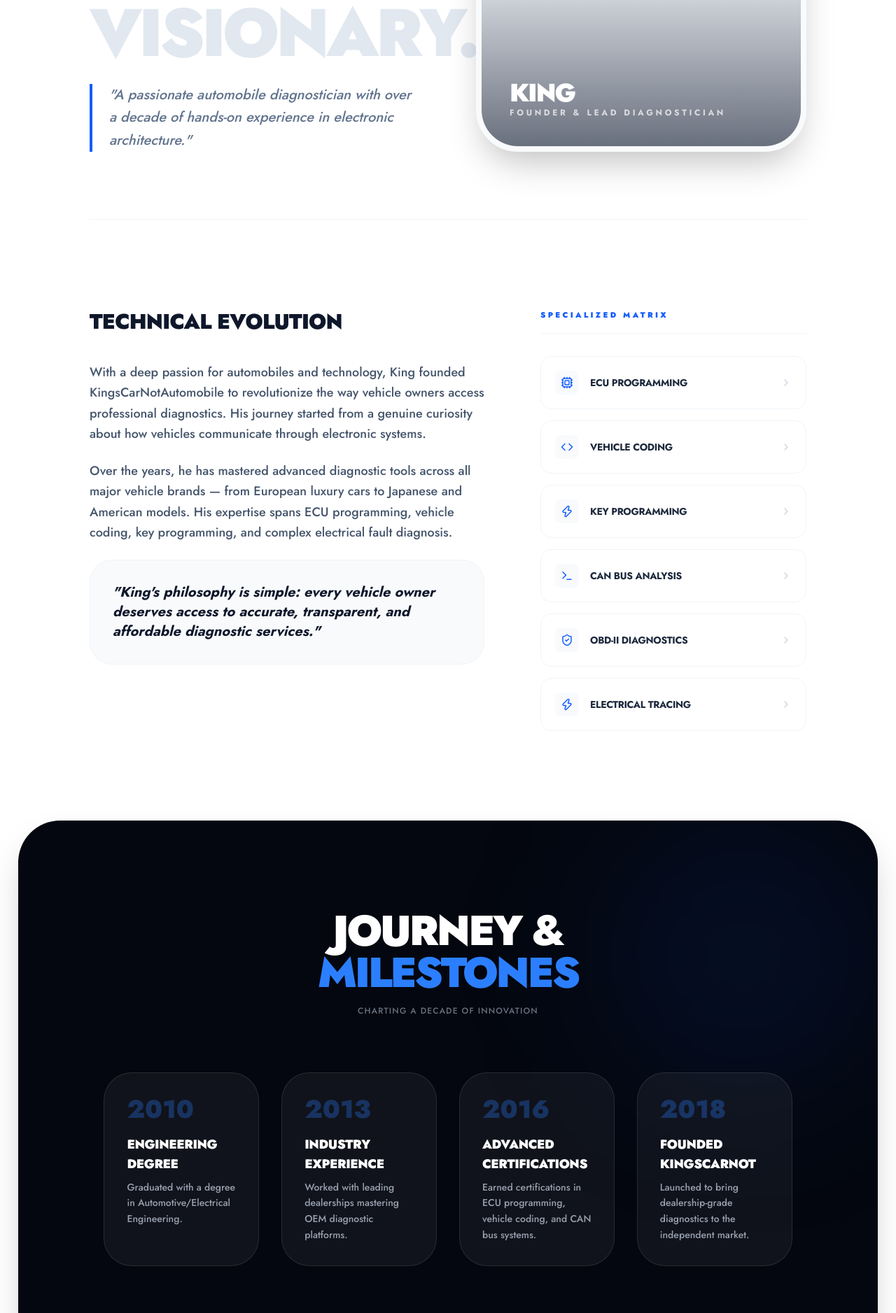
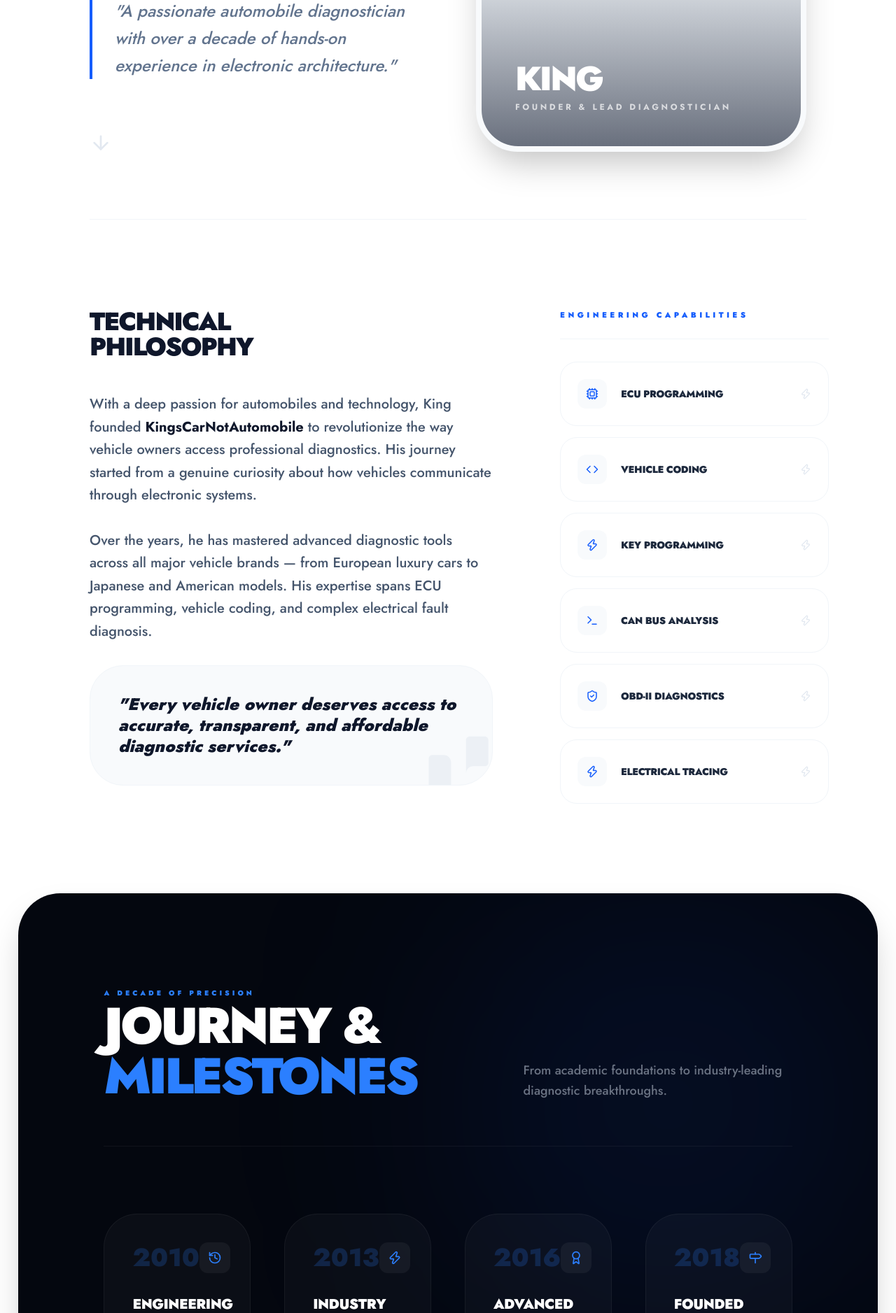
Before and after one commit to Bellomubaraq875/kingscarnotautomobile, a Next.js app: page /founder in a window 1280 px wide. Shown: the part 549-2426 px from the top of the page at 70% size. Built offline with nearby package versions, Linux system fonts and the light colour scheme.

Commit message:
founder page completed

```diff
--- a/app/founder/page.tsx
+++ b/app/founder/page.tsx
@@ -10,8 +10,9 @@
     Zap,
     History,
     Award,
-    ChevronRight,
-    Code
+    Milestone,
+    Code,
+    ArrowDown
 } from 'lucide-react';
 
 const FounderPage = () => {
@@ -25,80 +26,104 @@
     ];
 
     const milestones = [
-        { year: "2010", title: "Engineering Degree", desc: "Graduated with a degree in Automotive/Electrical Engineering." },
-        { year: "2013", title: "Industry Experience", desc: "Worked with leading dealerships mastering OEM diagnostic platforms." },
-        { year: "2016", title: "Advanced Certifications", desc: "Earned certifications in ECU programming, vehicle coding, and CAN bus systems." },
-        { year: "2018", title: "Founded KingsCarNot", desc: "Launched to bring dealership-grade diagnostics to the independent market." },
+        {
+            year: "2010",
+            title: "Engineering Degree",
+            desc: "Graduated with a degree in Automotive/Electrical Engineering.",
+            icon: <History size={20} />
+        },
+        {
+            year: "2013",
+            title: "Industry Experience",
+            desc: "Worked with leading dealerships mastering OEM diagnostic platforms.",
+            icon: <Zap size={20} />
+        },
+        {
+            year: "2016",
+            title: "Advanced Certifications",
+            desc: "Earned certifications in ECU programming, vehicle coding, and CAN bus systems.",
+            icon: <Award size={20} />
+        },
+        {
+            year: "2018",
+            title: "Founded KingsCarNot",
+            desc: "Launched the company to bring dealership-grade diagnostics to everyone.",
+            icon: <Milestone size={20} />
+        }
     ];
 
     return (
         <main className="min-h-screen bg-white pb-32">
 
-            {/* 1. EDITORIAL HERO SECTION */}
-            <section className="relative pt-44 pb-24 w-[80%] max-w-[1400px] mx-auto border-b border-slate-100">
+            {/* 1. HERO SECTION: THE VISIONARY */}
+            <section className="relative pt-44 pb-24 w-[80%] max-w-[1500px] mx-auto border-b border-slate-100">
                 <div className="grid grid-cols-1 lg:grid-cols-2 gap-20 items-end">
-                    <div className="space-y-8">
+                    <div className="space-y-10">
                         <div className="flex items-center gap-3">
                             <span className="w-12 h-[2px] bg-blue-600"></span>
-                            <span className="text-[10px] font-black tracking-[0.4em] text-blue-600 uppercase">The Visionary</span>
+                            <span className="text-[10px] font-black tracking-[0.4em] text-blue-600 uppercase">Founder & Lead Engineer</span>
                         </div>
                         <h1 className="text-6xl md:text-8xl font-black text-slate-900 tracking-tighter leading-[0.85] uppercase">
                             Meet The <br /> <span className="text-slate-200">Visionary.</span>
                         </h1>
-                        <p className="text-xl text-slate-500 font-medium leading-relaxed max-w-lg italic border-l-4 border-blue-600 pl-6">
+                        <p className="text-xl md:text-2xl text-slate-500 font-medium leading-relaxed max-w-lg italic border-l-4 border-blue-600 pl-8">
                             "A passionate automobile diagnostician with over a decade of hands-on experience in electronic architecture."
                         </p>
+                        <motion.div animate={{ y: [0, 10, 0] }} transition={{ repeat: Infinity, duration: 2 }} className="pt-8 hidden lg:block">
+                            <ArrowDown size={32} className="text-slate-200" />
+                        </motion.div>
                     </div>
 
                     <div className="relative aspect-[4/5] rounded-[60px] overflow-hidden border-8 border-slate-50 shadow-2xl bg-slate-100 group">
-                        {/* Placeholder for Founder Photo */}
+                        {/* Placeholder for Photo */}
                         <div className="absolute inset-0 flex flex-col items-center justify-center text-slate-300">
                             <History size={48} className="mb-4 opacity-20" />
                             <span className="text-[10px] font-black uppercase tracking-[0.2em]">Upload Coming Soon</span>
                         </div>
-                        {/* Gradient Overlay */}
+
                         <div className="absolute inset-0 bg-gradient-to-t from-slate-900/60 via-transparent to-transparent" />
-                        <div className="absolute bottom-10 left-10 text-white">
-                            <h3 className="text-4xl font-black tracking-tighter uppercase">King</h3>
-                            <p className="text-xs font-bold tracking-[0.3em] uppercase opacity-70">Founder & Lead Diagnostician</p>
+                        <div className="absolute bottom-12 left-12 text-white">
+                            <h3 className="text-5xl font-black tracking-tighter uppercase leading-none">King</h3>
+                            <p className="text-xs font-bold tracking-[0.3em] uppercase opacity-70 mt-2">Founder & Lead Diagnostician</p>
                         </div>
                     </div>
                 </div>
             </section>
 
-            {/* 2. CORE BIOGRAPHY & PHILOSOPHY */}
-            <section className="py-32 w-[80%] max-w-[1400px] mx-auto">
-                <div className="grid grid-cols-1 lg:grid-cols-12 gap-20">
-                    <div className="lg:col-span-7 space-y-10">
-                        <h2 className="text-3xl font-black text-slate-900 tracking-tight uppercase">Technical Evolution</h2>
-                        <div className="space-y-6 text-lg text-slate-600 font-medium leading-relaxed">
+            {/* 2. BIOGRAPHY & TECHNICAL SKILL MATRIX */}
+            <section className="py-32 w-[80%] max-w-[1500px] mx-auto">
+                <div className="grid grid-cols-1 lg:grid-cols-12 gap-24 items-start">
+                    <div className="lg:col-span-7 space-y-12">
+                        <h2 className="text-4xl font-black text-slate-900 tracking-tighter uppercase leading-none">Technical <br /> Philosophy</h2>
+                        <div className="space-y-8 text-xl text-slate-600 font-medium leading-relaxed">
                             <p>
-                                With a deep passion for automobiles and technology, King founded KingsCarNotAutomobile to revolutionize the way vehicle owners access professional diagnostics. His journey started from a genuine curiosity about how vehicles communicate through electronic systems.
+                                With a deep passion for automobiles and technology, King founded <span className="text-slate-900 font-bold">KingsCarNotAutomobile</span> to revolutionize the way vehicle owners access professional diagnostics. His journey started from a genuine curiosity about how vehicles communicate through electronic systems.
                             </p>
                             <p>
-                                Over the years, he has mastered advanced diagnostic tools across all major vehicle brands — from European luxury cars to Japanese and American models. His expertise spans ECU programming, vehicle coding, key programming, and complex electrical fault diagnosis.
+                                Over the years, he has mastered advanced diagnostic tools across all major vehicle brands — from European luxury cars to Japanese and American models. His expertise spans ECU programming, vehicle coding, and complex electrical fault diagnosis.
                             </p>
-                            <div className="bg-slate-50 p-8 rounded-[32px] border border-slate-100">
-                                <p className="text-slate-900 font-bold italic text-xl">
-                                    "King's philosophy is simple: every vehicle owner deserves access to accurate, transparent, and affordable diagnostic services."
+                            <div className="bg-slate-50 p-10 rounded-[48px] border border-slate-100 relative overflow-hidden group">
+                                <QuoteIcon className="absolute -bottom-4 -right-4 w-32 h-32 text-slate-200/50" />
+                                <p className="text-slate-900 font-black italic text-2xl leading-tight relative z-10">
+                                    "Every vehicle owner deserves access to accurate, transparent, and affordable diagnostic services."
                                 </p>
                             </div>
                         </div>
                     </div>
 
-                    {/* Technical Skill Matrix */}
+                    {/* Skill Matrix */}
                     <div className="lg:col-span-5 space-y-8">
-                        <h3 className="text-[11px] font-black text-blue-600 uppercase tracking-[0.3em] border-b border-slate-100 pb-4">Specialized Matrix</h3>
+                        <h3 className="text-[11px] font-black text-blue-600 uppercase tracking-[0.4em] border-b border-slate-100 pb-6">Engineering Capabilities</h3>
                         <div className="grid grid-cols-1 gap-4">
                             {skills.map((skill, i) => (
-                                <div key={i} className="flex items-center justify-between p-5 bg-white border border-slate-100 rounded-2xl hover:border-blue-200 hover:shadow-lg transition-all group">
-                                    <div className="flex items-center gap-4">
-                                        <div className="p-2 bg-slate-50 rounded-lg text-blue-600 group-hover:bg-blue-600 group-hover:text-white transition-all">
+                                <div key={i} className="flex items-center justify-between p-6 bg-white border border-slate-100 rounded-[24px] hover:border-blue-600/30 hover:shadow-xl transition-all group">
+                                    <div className="flex items-center gap-5">
+                                        <div className="p-3 bg-slate-50 rounded-xl text-blue-600 group-hover:bg-blue-600 group-hover:text-white transition-all">
                                             {skill.icon}
                                         </div>
-                                        <span className="text-sm font-bold text-slate-800 uppercase tracking-tight">{skill.name}</span>
+                                        <span className="text-sm font-black text-slate-800 uppercase tracking-tight">{skill.name}</span>
                                     </div>
-                                    <ChevronRight size={16} className="text-slate-300" />
+                                    <Zap size={16} className="text-slate-200 group-hover:text-blue-500 transition-colors" />
                                 </div>
                             ))}
                         </div>
@@ -106,23 +131,52 @@
                 </div>
             </section>
 
-            {/* 3. JOURNEY & MILESTONES (Vertical Timeline) */}
+            {/* 3. JOURNEY & MILESTONES (The Dark Roadmap) */}
             <section className="py-32 bg-[#04070F] text-white rounded-[60px] mx-[2%] shadow-2xl relative overflow-hidden">
-                <div className="absolute top-0 right-0 w-96 h-96 bg-blue-600/10 blur-[120px] rounded-full" />
+                <div className="absolute top-0 right-0 w-[600px] h-[600px] bg-blue-600/10 blur-[150px] rounded-full" />
 
-                <div className="w-[80%] max-w-[1200px] mx-auto space-y-20 relative z-10">
-                    <div className="text-center space-y-4">
-                        <h2 className="text-5xl md:text-6xl font-black tracking-tighter uppercase leading-none">Journey & <br /> <span className="text-blue-500">Milestones</span></h2>
-                        <p className="text-gray-500 font-medium uppercase tracking-widest text-xs">Charting a decade of innovation</p>
+                <div className="relative z-10 w-[80%] max-w-[1400px] mx-auto">
+                    <div className="flex flex-col md:flex-row justify-between items-end gap-10 mb-24 border-b border-white/5 pb-16">
+                        <div className="space-y-4">
+                            <span className="text-[10px] font-black tracking-[0.4em] text-blue-500 uppercase">A Decade of Precision</span>
+                            <h2 className="text-5xl md:text-7xl font-black tracking-tighter uppercase leading-none">
+                                Journey & <br /> <span className="text-blue-500">Milestones</span>
+                            </h2>
+                        </div>
+                        <p className="text-gray-500 text-lg max-w-sm font-medium leading-relaxed">
+                            From academic foundations to industry-leading diagnostic breakthroughs.
+                        </p>
                     </div>
 
-                    <div className="grid grid-cols-1 md:grid-cols-2 lg:grid-cols-4 gap-8">
+                    <div className="grid grid-cols-1 md:grid-cols-2 lg:grid-cols-4 gap-12">
                         {milestones.map((item, i) => (
-                            <div key={i} className="relative p-8 bg-white/5 border border-white/10 rounded-[40px] hover:bg-white/10 transition-all group">
-                                <span className="text-4xl font-black text-blue-500/30 group-hover:text-blue-500 transition-colors block mb-4">{item.year}</span>
-                                <h4 className="text-lg font-black uppercase tracking-tight mb-2 text-white">{item.title}</h4>
-                                <p className="text-sm text-gray-400 font-medium leading-relaxed">{item.desc}</p>
-                            </div>
+                            <motion.div
+                                key={i}
+                                whileHover={{ y: -10 }}
+                                className="relative p-10 bg-white/[0.03] border border-white/5 rounded-[48px] hover:bg-white/[0.07] hover:border-blue-500/30 transition-all duration-500 group"
+                            >
+                                <div className="flex items-center justify-between mb-8">
+                                    <span className="text-4xl font-black text-blue-500/20 group-hover:text-blue-500 transition-colors duration-500">
+                                        {item.year}
+                                    </span>
+                                    <div className="p-3 bg-white/5 rounded-xl text-blue-500 group-hover:scale-110 transition-transform">
+                                        {item.icon}
+                                    </div>
+                                </div>
+
+                                <div className="space-y-4">
+                                    <h4 className="text-xl font-black uppercase tracking-tight text-white leading-tight">
+                                        {item.title}
+                                    </h4>
+                                    <p className="text-sm text-gray-500 font-medium leading-relaxed group-hover:text-gray-300 transition-colors">
+                                        {item.desc}
+                                    </p>
+                                </div>
+
+                                <div className="absolute bottom-10 right-10 opacity-0 group-hover:opacity-100 transition-opacity">
+                                    <div className="w-1 h-6 bg-blue-600 rounded-full" />
+                                </div>
+                            </motion.div>
                         ))}
                     </div>
                 </div>
@@ -131,4 +185,11 @@
     );
 };
 
+// Simple internal icon for the bio quote
+const QuoteIcon = ({ className }: { className?: string }) => (
+    <svg className={className} fill="currentColor" viewBox="0 0 24 24">
+        <path d="M14.017 21L14.017 18C14.017 16.8954 14.9124 16 16.017 16H19.017C19.5693 16 20.017 15.5523 20.017 15V9C20.017 8.44772 19.5693 8 19.017 8H15.017C14.4647 8 14.017 8.44772 14.017 9V11.5M14.017 21H10.017V15C10.017 13.8954 9.12157 13 8.017 13H5.017C4.46472 13 4.017 13.4477 4.017 14V21M14.017 21H18.017" />
+    </svg>
+);
+
 export default FounderPage;
```
